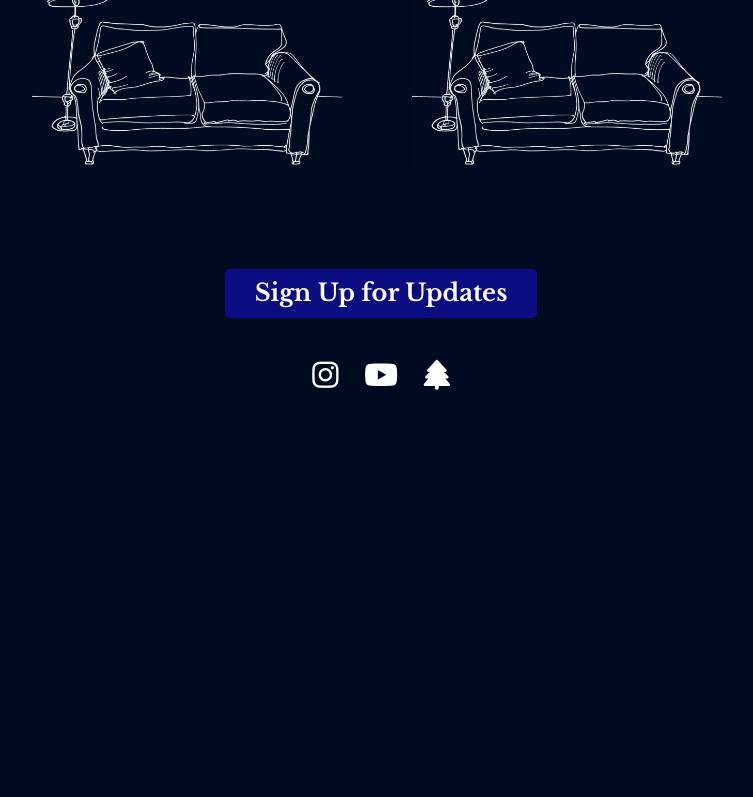
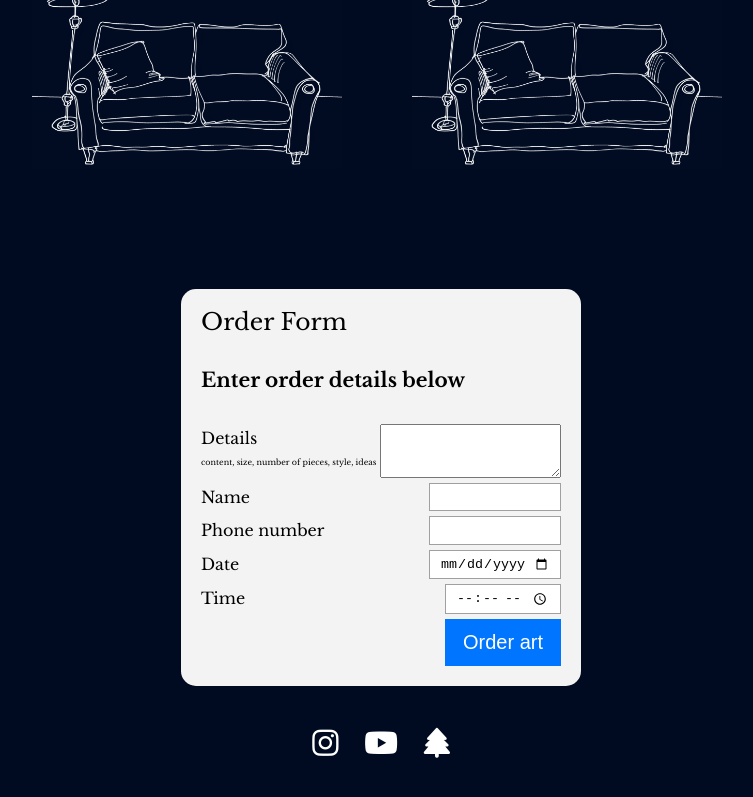
Before and after one commit to martyboggs/art, a browser extension: page index.html in a window 1280 px wide. Shown: the part 1959-2756 px from the top of the page, without its empty margins (259-1012 px from the left). Before the commit the page ends 2396 px from the top, so only its background shows below. Drawn offline with nearby package versions, Linux system fonts and the light colour scheme.

Commit message:
order form

```diff
--- a/index.html
+++ b/index.html
@@ -9,7 +9,6 @@
     <link href="https://fonts.googleapis.com/css2?family=Libre+Baskerville:ital,wght@0,400;0,700;1,400&display=swap" rel="stylesheet">
     <link rel="stylesheet" href="https://cdnjs.cloudflare.com/ajax/libs/font-awesome/6.5.1/css/all.min.css" integrity="sha512-DTOQO9RWCH3ppGqcWaEA1BIZOC6xxalwEsw9c2QQeAIftl+Vegovlnee1c9QX4TctnWMn13TZye+giMm8e2LwA==" crossorigin="anonymous" referrerpolicy="no-referrer" />
     <style>
-        /* Body styles */
         * {
             box-sizing: border-box;
         }
@@ -51,9 +50,9 @@
             padding-right: 12px;
         }
         a {
-            color: #7476cc;
+            color: #0075ff;
             text-decoration: none;
-            border-bottom: 1px solid #7476cc;
+            border-bottom: 1px solid #0075ff;
             font-weight: bold;
             line-height: 1.2;
         }
@@ -122,6 +121,53 @@
         }
         .pricing .frame > div > div {
             background: url('minimalist-4x3/28.png') 100% 100% / cover;
+        }
+
+        .order-form {
+            padding: 20px;
+            background: #f3f3f3;
+            /* border: 1px solid #a1a1a1; */
+            margin: 20px auto 40px;
+            border-radius: 15px;
+            max-width: 400px;
+            color: black;
+            text-align: left;
+        }
+        .order button {
+            border: 0;
+            background: #0075ff;
+            padding: 12px 18px;
+            color: white;
+            display: block;
+            margin-left: auto;
+            cursor: pointer;
+            font-size: 20px;
+        }
+        .order {
+            font-size: 16px;
+        }
+        .order .subtitle {
+            font-size: 8px;
+            line-height: 1.2;
+            display: block;
+            margin-bottom: 10px;
+        }
+        .order div {
+            display: flex;
+            justify-content: space-between;
+            margin-bottom: 5px;
+        }
+        .order input {
+            border: 1px solid #a0a0a0;
+            padding: 4px 10px;
+            max-width: 70px;
+        }
+        .order [type="text"],
+        .order [type="tel"],
+        .order [type="date"],
+        .order [type="time"] {
+            max-width: 132px;
+            background: white;
         }
     </style>
 </head>
@@ -221,7 +267,38 @@
         </div> -->
     </div>
 
-    <a href="signup.html" class="btn">Sign Up for Updates</a>
+    <div class="order-form">
+        <h3>Order Form</h3>
+        <h4>Enter order details below</h4>
+        <div class="order"></div>
+        <script>
+            document.querySelector('.order').innerHTML += `<div><span><div>Details</div><span class="subtitle">content, size, number of pieces, style, ideas</span></span><textarea name="details"></textarea></div>`;
+            document.querySelector('.order').innerHTML += `
+                <div><span>Name</span><input type="text"></div>
+                <div><span>Phone number</span><input type="tel"></div>
+                <div><span>Date</span><input type="date"></div>
+                <div><span>Time</span><input type="time"></div>
+                <button target="_blank" href="">Order art</button>
+            `;
+            document.querySelector('.order button').addEventListener('click', function (e) {
+                var body = 'Please make me ';
+                var el;
+                var details = document.querySelector('[name="details"]').value;
+                var name = document.querySelector('[type="text"]').value;
+                var telephone = document.querySelector('[type="tel"]').value;
+                var date = document.querySelector('[type="date"]').value;
+                var time = document.querySelector('[type="time"]').value;
+                if (!details) return alert('Add some details');
+                if (!name || !telephone) return alert('Add name and number');
+                if (!date || !time) return alert('Enter valid time and date');
+                body += details;
+                body += ' ' + name;
+                body += ' ' + telephone;
+                body += ' ' + new Date(date + 'T' + time);
+                window.open('mailto:whack47@gmail.com?subject=Art Order&body=' + body);
+            });
+        </script>
+    </div>
 
     <div class="social">
         <a href="https://www.instagram.com/martybusinesss/" target="_blank"><i class="fa-brands fa-instagram"></i></a>
```
Also changed, not shown: 1.png (added), 2.png (added), 2 other files.
